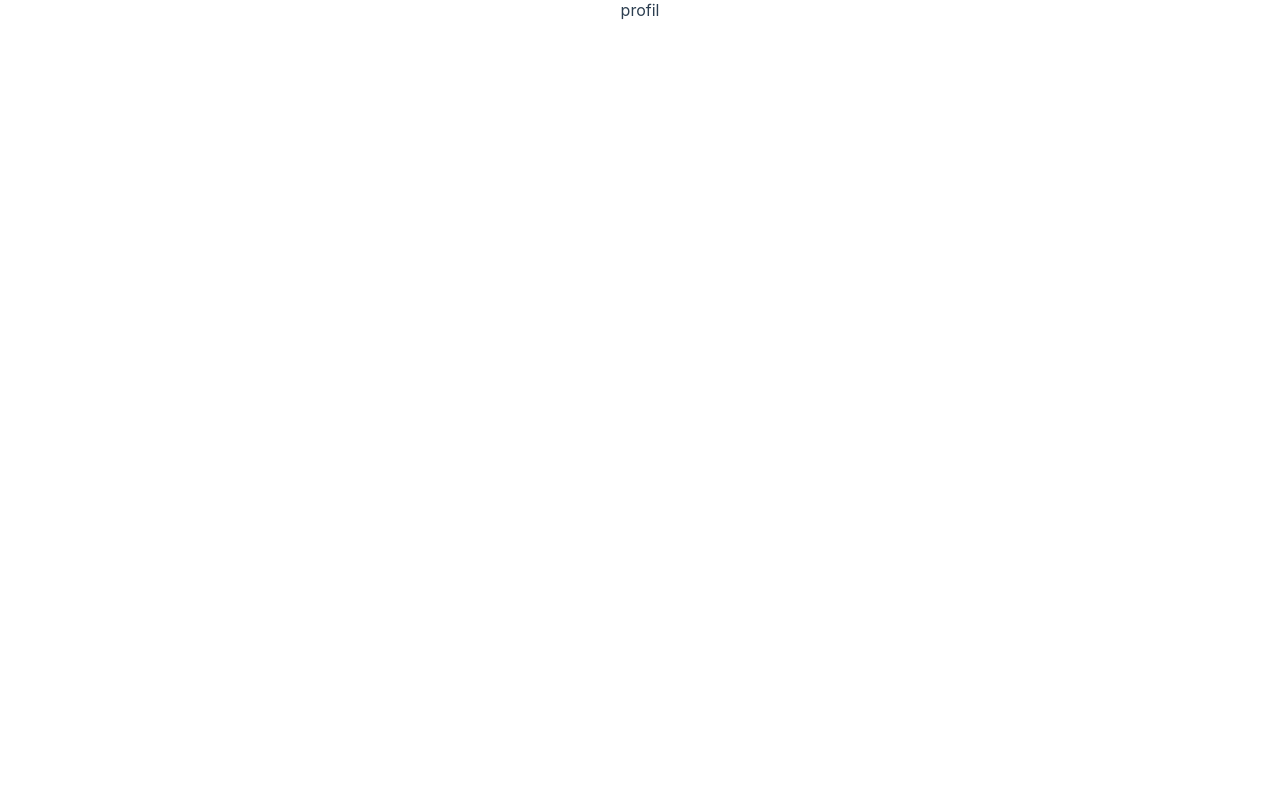
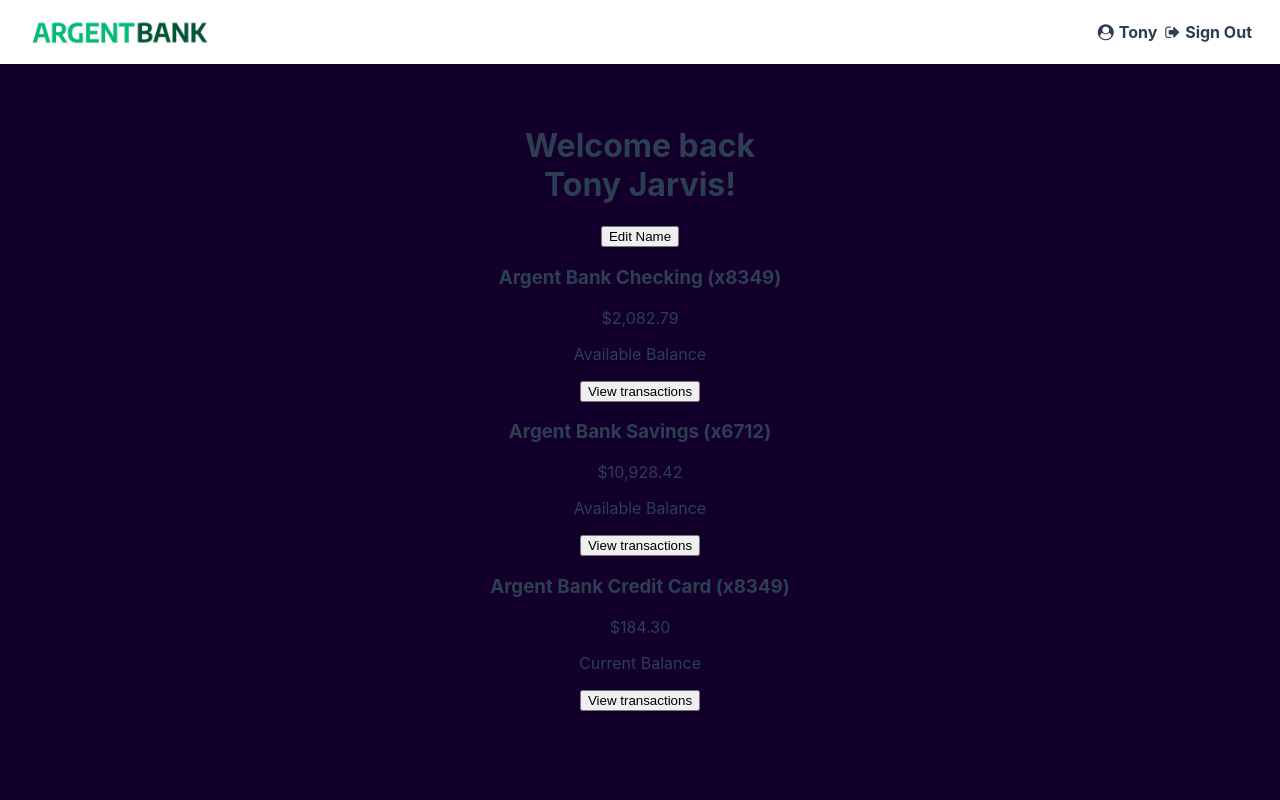
Before and after one commit to citymer/JeromeMercier_13_21092022, a React (Create React App) app: page /profile in a window 1280 px wide. Shown: the top 800 px of the page. Built offline with nearby package versions, Linux system fonts and the light colour scheme.

Commit message:
headerProfile

```diff
--- /dev/null
+++ b/src/components/HeaderProfile.jsx
@@ -0,0 +1,30 @@
+import React from 'react'
+import { Link } from 'react-router-dom'
+import logo from '../assets/argentBankLogo.png'
+
+const HeaderProfile = () => {
+  return (
+    <nav className="main-nav">
+      <Link className="main-nav-logo" to="/">
+        <img
+          className="main-nav-logo-image"
+          src={logo}
+          alt="Argent Bank Logo"
+        />
+        <h1 className="sr-only">Argent Bank</h1>
+      </Link>
+      <div>
+        <Link className="main-nav-item" to="./profile">
+          <i class="fa fa-user-circle circle"></i>
+          Tony
+        </Link>
+        <Link className="main-nav-item" to="./">
+          <i className="fa fa-sign-out circle"></i>
+          Sign Out
+        </Link>
+      </div>
+    </nav>
+  )
+}
+
+export default HeaderProfile
--- /dev/null
+++ b/src/components/Welcome.jsx
@@ -0,0 +1,49 @@
+import React from 'react'
+
+const Welcome = () => {
+  return (
+    <main class="main bg-dark">
+      <div class="header">
+        <h1>
+          Welcome back
+          <br />
+          Tony Jarvis!
+        </h1>
+        <button class="edit-button">Edit Name</button>
+      </div>
+      <h2 class="sr-only">Accounts</h2>
+      <section class="account">
+        <div class="account-content-wrapper">
+          <h3 class="account-title">Argent Bank Checking (x8349)</h3>
+          <p class="account-amount">$2,082.79</p>
+          <p class="account-amount-description">Available Balance</p>
+        </div>
+        <div class="account-content-wrapper cta">
+          <button class="transaction-button">View transactions</button>
+        </div>
+      </section>
+      <section class="account">
+        <div class="account-content-wrapper">
+          <h3 class="account-title">Argent Bank Savings (x6712)</h3>
+          <p class="account-amount">$10,928.42</p>
+          <p class="account-amount-description">Available Balance</p>
+        </div>
+        <div class="account-content-wrapper cta">
+          <button class="transaction-button">View transactions</button>
+        </div>
+      </section>
+      <section class="account">
+        <div class="account-content-wrapper">
+          <h3 class="account-title">Argent Bank Credit Card (x8349)</h3>
+          <p class="account-amount">$184.30</p>
+          <p class="account-amount-description">Current Balance</p>
+        </div>
+        <div class="account-content-wrapper cta">
+          <button class="transaction-button">View transactions</button>
+        </div>
+      </section>
+    </main>
+  )
+}
+
+export default Welcome
--- a/src/pages/Profile.jsx
+++ b/src/pages/Profile.jsx
@@ -1,7 +1,16 @@
 import React from 'react'
+import Welcome from '../components/Welcome'
+import Footer from '../components/Footer'
+import HeaderProfile from '../components/HeaderProfile'
 
 const Profile = () => {
-  return <div>profil</div>
+  return (
+    <div>
+      <HeaderProfile />
+      <Welcome />
+      <Footer />
+    </div>
+  )
 }
 
 export default Profile
```
